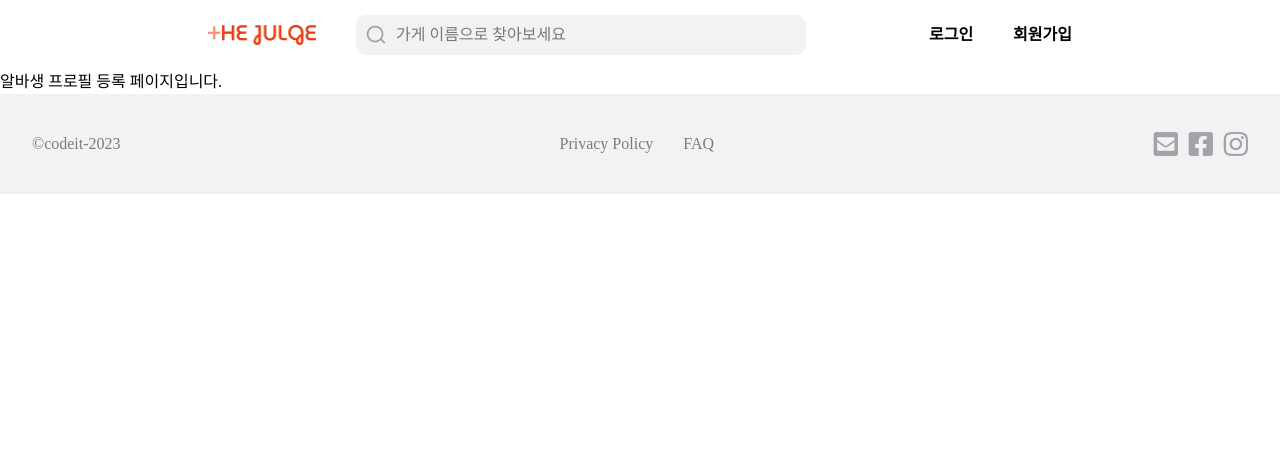
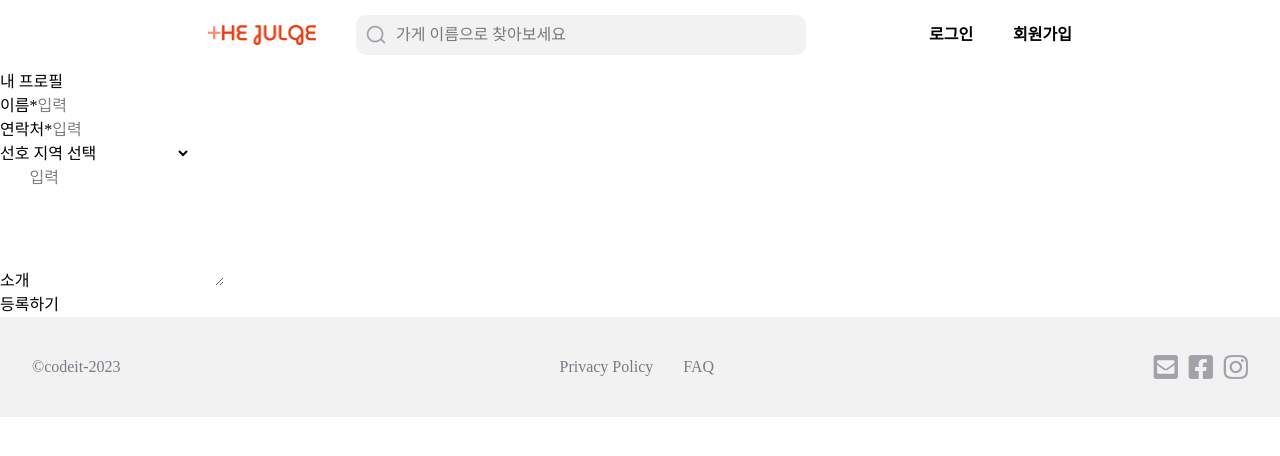
Before and after one commit to TopiaYu/thejulge15-8, a Next.js app: page /member/register in a window 1280 px wide. Shown: the top 456 px of the page. Built offline with nearby package versions, Linux system fonts and the light colour scheme.

Commit message:
feat: 알바 내 프로필 등록페이지 1차 구조 구현

```diff
--- a/src/app/member/register/page.tsx
+++ b/src/app/member/register/page.tsx
@@ -1,8 +1,115 @@
-// 내 프로필 등록 페이지
 'use client';
 
+import { useState } from 'react';
+
+const regions = [
+  '서울시 종로구',
+  '서울시 중구',
+  '서울시 용산구',
+  '서울시 성동구',
+  '서울시 광진구',
+  '서울시 동대문구',
+  '서울시 중랑구',
+  '서울시 성북구',
+  '서울시 강북구',
+  '서울시 도봉구',
+  '서울시 노원구',
+  '서울시 은평구',
+  '서울시 서대문구',
+  '서울시 마포구',
+  '서울시 양천구',
+  '서울시 강서구',
+  '서울시 구로구',
+  '서울시 금천구',
+  '서울시 영등포구',
+  '서울시 동작구',
+  '서울시 관악구',
+  '서울시 서초구',
+  '서울시 강남구',
+  '서울시 송파구',
+  '서울시 강동구',
+];
+
 const Page = () => {
-  return <div>알바생 프로필 등록 페이지입니다.</div>;
+  const [name, setName] = useState('');
+  const [phone, setPhone] = useState('');
+  const [region, setRegion] = useState('');
+  const [bio, setBio] = useState('');
+
+  const isFormValid = name.trim() !== '' && phone.trim() !== '';
+
+  const handleSubmit = (e: React.FormEvent) => {
+    e.preventDefault();
+    if (!isFormValid) return;
+    console.log('등록폼 제출 콘솔테스트용:', { name, phone, region, bio });
+  };
+
+  return (
+    <div>
+      <h2>내 프로필</h2>
+      <form onSubmit={handleSubmit}>
+        {/* 이름 */}
+        <div>
+          <label htmlFor="name">
+            이름<span>*</span>
+          </label>
+          <input
+            id="name"
+            placeholder="입력"
+            type="text"
+            value={name}
+            onChange={(e) => setName(e.target.value)}
+          />
+        </div>
+
+        {/* 연락처 */}
+        <div>
+          <label htmlFor="phone">
+            연락처<span>*</span>
+          </label>
+          <input
+            id="phone"
+            placeholder="입력"
+            type="text"
+            value={phone}
+            onChange={(e) => setPhone(e.target.value)}
+          />
+        </div>
+
+        {/* 선호 지역 */}
+        <div>
+          <label htmlFor="region">선호 지역</label>
+          <select id="region" value={region} onChange={(e) => setRegion(e.target.value)}>
+            <option value="">선택</option>
+            {regions.map((regionName) => (
+              <option key={regionName} value={regionName}>
+                {regionName}
+              </option>
+            ))}
+          </select>
+        </div>
+
+        {/* 소개 */}
+        <div>
+          <label htmlFor="bio">소개</label>
+          <textarea
+            id="bio"
+            placeholder="입력"
+            rows={5}
+            value={bio}
+            onChange={(e) => setBio(e.target.value)}
+          />
+        </div>
+
+        {/* 등록 버튼 */}
+        <div>
+          <button type="submit" disabled={!isFormValid}>
+            등록하기
+          </button>
+        </div>
+      </form>
+    </div>
+  );
 };
 
 export default Page;
```
